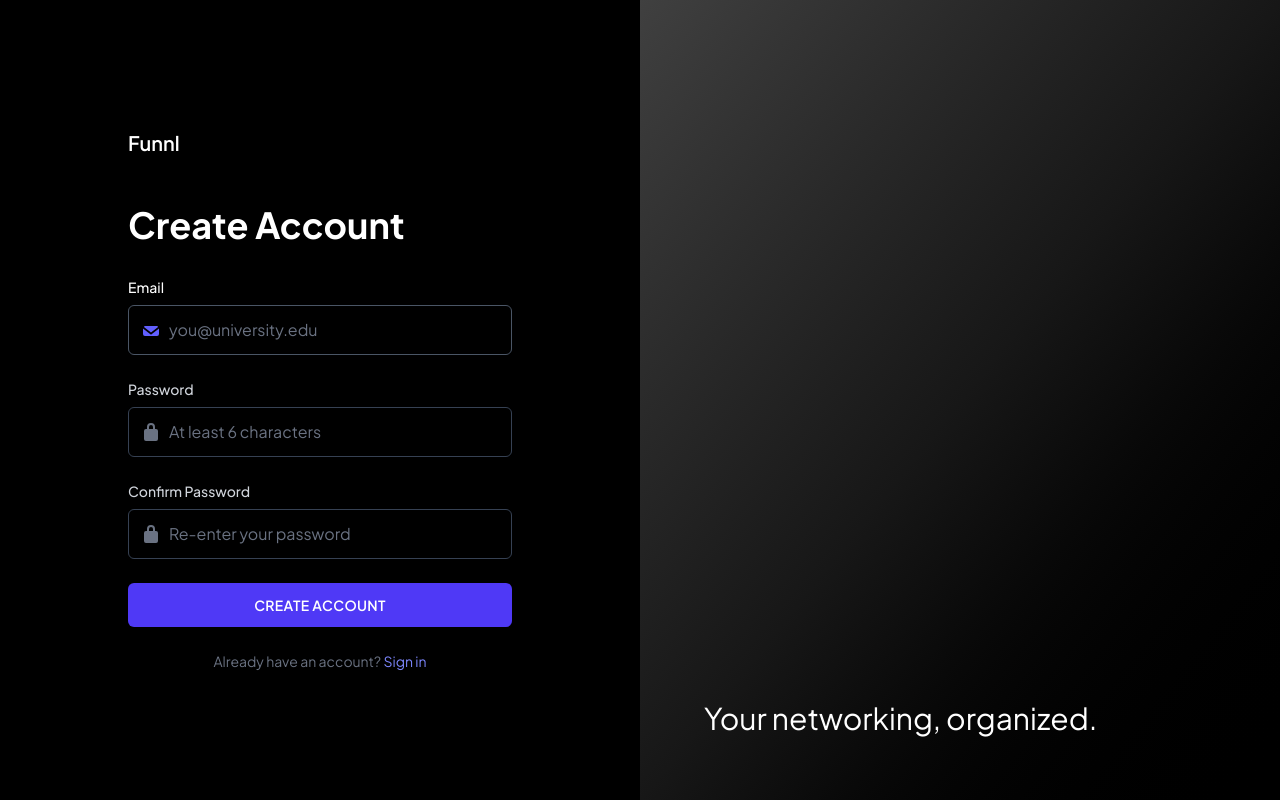
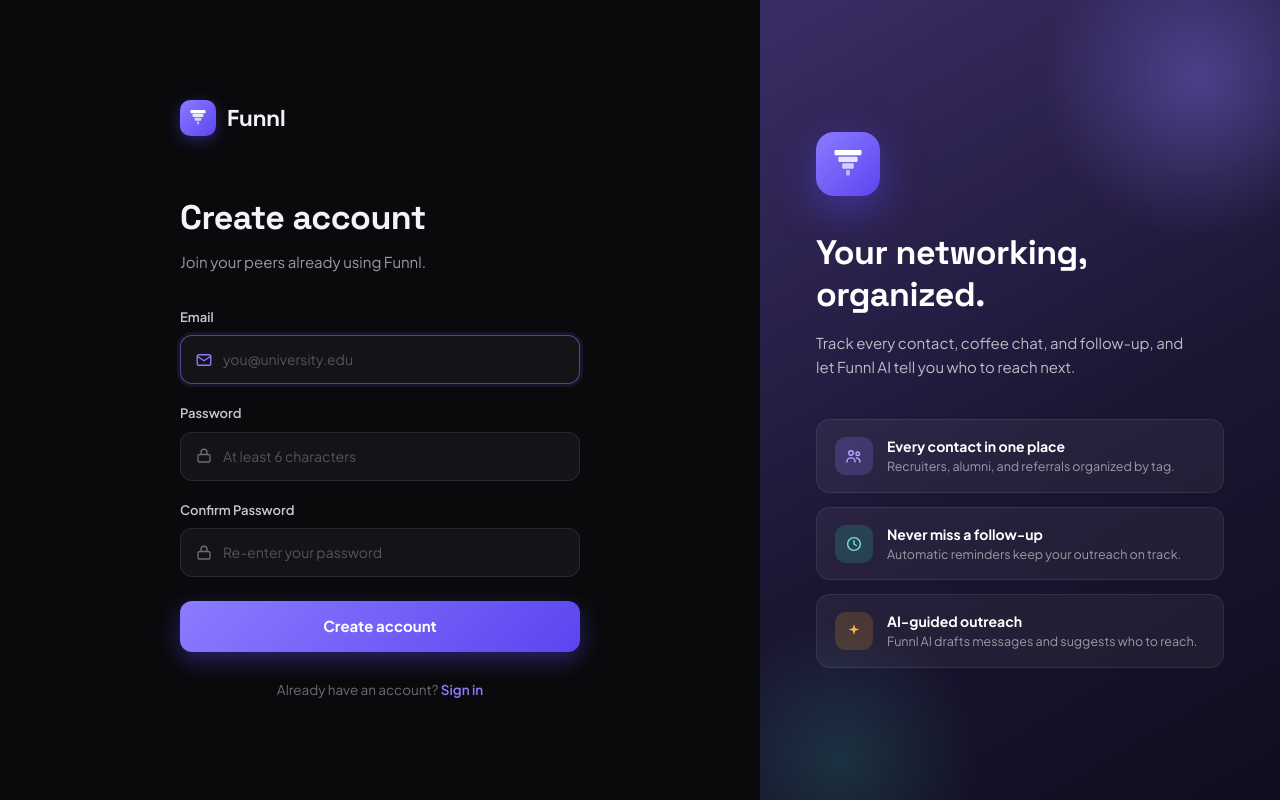
Before and after one commit to kindnav/funnlv2, a React (Vite) app: page / in a window 1280 px wide. Both pictures are taken after typing "name@example.com", "Sample123" into the empty fields and a click on the button "Create one". Built offline with nearby package versions, Linux system fonts and the light colour scheme; no server answers.

Commit message:
Restyle sign-in page: welcome back heading, feature cards, input focus glow
Co-Authored-By: Claude Sonnet 4.6 <noreply@anthropic.com>

```diff
--- a/src/pages/SignInPage.jsx
+++ b/src/pages/SignInPage.jsx
@@ -1,17 +1,16 @@
 import { useState } from 'react'
 import { supabase } from '../lib/supabase'
 
-const envelopeIcon = (
-  <svg viewBox="0 0 20 20" fill="currentColor" className="h-5 w-5 shrink-0 text-indigo-500">
-    <path d="M2.94 6.94A2 2 0 0 1 4 6h12a2 2 0 0 1 1.06.94L10 12.5 2.94 6.94ZM2 8.6V14a2 2 0 0 0 2 2h12a2 2 0 0 0 2-2V8.6l-7.4 5.55a1 1 0 0 1-1.2 0L2 8.6Z" />
-  </svg>
-)
+// ── Input wrapper with focus glow — must be outside SignInPage to avoid remount on every keystroke ──
+function InputWrapper({ children }) {
+  return (
+    <div className="flex items-center gap-[10px] rounded-xl border border-[rgba(255,255,255,0.09)] bg-input px-[14px] py-[13px] focus-within:border-[rgba(139,124,255,0.5)] focus-within:shadow-[0_0_0_3px_rgba(108,92,255,0.12)] transition-[border-color,box-shadow] duration-150">
+      {children}
+    </div>
+  )
+}
 
-const lockIcon = (
-  <svg viewBox="0 0 20 20" fill="currentColor" className="h-5 w-5 shrink-0 text-gray-500">
-    <path fillRule="evenodd" d="M10 1a4 4 0 0 0-4 4v2H5a2 2 0 0 0-2 2v8a2 2 0 0 0 2 2h10a2 2 0 0 0 2-2V9a2 2 0 0 0-2-2h-1V5a4 4 0 0 0-4-4Zm2 6V5a2 2 0 1 0-4 0v2h4Z" clipRule="evenodd" />
-  </svg>
-)
+// ── Auth logic is unchanged — only JSX below this line changes ──────────────
 
 function SignInPage() {
   const [mode, setMode] = useState('signin') // 'signin' | 'signup' | 'pending'
@@ -41,62 +40,144 @@ function SignInPage() {
   async function handleSignUp(e) {
     e.preventDefault()
     setError('')
-
-    if (password !== confirmPassword) {
-      setError('Passwords do not match.')
-      return
-    }
-    if (password.length < 6) {
-      setError('Password must be at least 6 characters.')
-      return
-    }
-
+    if (password !== confirmPassword) { setError('Passwords do not match.'); return }
+    if (password.length < 6) { setError('Password must be at least 6 characters.'); return }
     setLoading(true)
     const { error } = await supabase.auth.signUp({ email, password })
     setLoading(false)
-
-    if (error) {
-      setError(error.message)
-      return
-    }
-
+    if (error) { setError(error.message); return }
     setMode('pending')
   }
 
-  const rightPanel = (
-    <div className="hidden w-1/2 flex-col justify-end bg-gradient-to-br from-neutral-700 via-neutral-900 to-black p-16 lg:flex">
-      <p className="text-3xl font-light text-white">Your networking, organized.</p>
+  // ── Shared pieces ──────────────────────────────────────────────────────────
+
+  const logoTileSmall = (
+    <div className="w-[36px] h-[36px] rounded-[10px] bg-[linear-gradient(135deg,#8B7CFF,#5B45F0)] flex items-center justify-center shadow-[0_4px_14px_rgba(91,69,240,0.4)] flex-none">
+      <svg width="18" height="18" viewBox="0 0 100 100" fill="none">
+        <rect x="8" y="6" width="84" height="17" rx="4" fill="white"/>
+        <rect x="20" y="27" width="60" height="17" rx="4" fill="white" opacity="0.85"/>
+        <rect x="32" y="48" width="36" height="17" rx="4" fill="white" opacity="0.7"/>
+        <rect x="44" y="69" width="12" height="17" rx="4" fill="white" opacity="0.55"/>
+      </svg>
     </div>
   )
 
-  // Confirmation-pending screen — shown after a successful sign-up
+  const envelopeIcon = (
+    <svg width="18" height="18" viewBox="0 0 24 24" fill="none" stroke="#8B7CFF" strokeWidth="1.8" strokeLinecap="round" strokeLinejoin="round" className="flex-none">
+      <rect x="3" y="5" width="18" height="14" rx="2.5"/><path d="m3 7 9 6 9-6"/>
+    </svg>
+  )
+
+  const lockIcon = (
+    <svg width="18" height="18" viewBox="0 0 24 24" fill="none" stroke="#6C6C78" strokeWidth="1.8" strokeLinecap="round" strokeLinejoin="round" className="flex-none">
+      <rect x="4" y="10" width="16" height="10" rx="2.5"/><path d="M8 10V7a4 4 0 0 1 8 0v3"/>
+    </svg>
+  )
+
+  const inputCls = 'flex-1 bg-transparent text-[14px] text-hi placeholder-[#54545E] outline-none'
+  const labelCls = 'block text-[13px] font-semibold text-[#C7C7D1] mb-2'
+
+  // ── Shared right panel ─────────────────────────────────────────────────────
+
+  const rightPanel = (
+    <div
+      className="hidden lg:flex w-[520px] flex-col justify-center p-14 relative overflow-hidden"
+      style={{ background: 'linear-gradient(150deg,#3A2D66,#1C1633 55%,#100D1E)' }}
+    >
+      {/* Radial glow blobs — purely decorative CSS */}
+      <div className="absolute top-[-80px] right-[-80px] w-[320px] h-[320px] rounded-full pointer-events-none"
+        style={{ background: 'radial-gradient(circle,rgba(139,124,255,0.35),transparent 70%)' }}/>
+      <div className="absolute bottom-[-100px] left-[-60px] w-[280px] h-[280px] rounded-full pointer-events-none"
+        style={{ background: 'radial-gradient(circle,rgba(47,212,182,0.16),transparent 70%)' }}/>
+
+      <div className="relative">
+        {/* 64px logo tile */}
+        <div className="w-16 h-16 rounded-[18px] bg-[linear-gradient(135deg,#8B7CFF,#5B45F0)] flex items-center justify-center shadow-[0_12px_40px_rgba(91,69,240,0.5)] mb-9">
+          <svg width="32" height="32" viewBox="0 0 100 100" fill="none">
+            <rect x="8" y="6" width="84" height="17" rx="4" fill="white"/>
+            <rect x="20" y="27" width="60" height="17" rx="4" fill="white" opacity="0.85"/>
+            <rect x="32" y="48" width="36" height="17" rx="4" fill="white" opacity="0.7"/>
+            <rect x="44" y="69" width="12" height="17" rx="4" fill="white" opacity="0.55"/>
+          </svg>
+        </div>
+
+        <h3 className="font-display text-[34px] font-bold text-white leading-[1.25] mb-[14px] tracking-[-0.5px]">
+          Your networking, organized.
+        </h3>
+        <p className="text-[15px] leading-[1.6] text-[rgba(255,255,255,0.7)] mb-10 max-w-[380px]">
+          Track every contact, coffee chat, and follow-up, and let Funnl AI tell you who to reach next.
+        </p>
+
+        {/* Feature highlight cards */}
+        <div className="flex flex-col gap-[14px]">
+          <div className="flex items-center gap-[14px] bg-[rgba(255,255,255,0.05)] border border-[rgba(255,255,255,0.08)] rounded-[14px] px-[18px] py-4">
+            <div className="w-[38px] h-[38px] rounded-[11px] bg-[rgba(139,124,255,0.22)] flex items-center justify-center flex-none">
+              <svg width="18" height="18" viewBox="0 0 24 24" fill="none" stroke="#B4A8FF" strokeWidth="1.9" strokeLinecap="round" strokeLinejoin="round">
+                <circle cx="8" cy="8" r="3"/><path d="M2.5 20c0-3 2.5-5.5 5.5-5.5S13.5 17 13.5 20"/><circle cx="17" cy="9" r="2.4"/><path d="M15 14.6c2.8.3 5 2.6 5 5.4"/>
+              </svg>
+            </div>
+            <div>
+              <p className="text-[14px] font-bold text-white">Every contact in one place</p>
+              <p className="text-[12.5px] text-[rgba(255,255,255,0.55)]">Recruiters, alumni, and referrals organized by tag.</p>
+            </div>
+          </div>
+
+          <div className="flex items-center gap-[14px] bg-[rgba(255,255,255,0.05)] border border-[rgba(255,255,255,0.08)] rounded-[14px] px-[18px] py-4">
+            <div className="w-[38px] h-[38px] rounded-[11px] bg-[rgba(47,212,182,0.18)] flex items-center justify-center flex-none">
+              <svg width="18" height="18" viewBox="0 0 24 24" fill="none" stroke="#6EE7D6" strokeWidth="1.9" strokeLinecap="round" strokeLinejoin="round">
+                <circle cx="12" cy="12" r="8.5"/><path d="M12 7.5V12l3 2"/>
+              </svg>
+            </div>
+            <div>
+              <p className="text-[14px] font-bold text-white">Never miss a follow-up</p>
+              <p className="text-[12.5px] text-[rgba(255,255,255,0.55)]">Automatic reminders keep your outreach on track.</p>
+            </div>
+          </div>
+
+          <div className="flex items-center gap-[14px] bg-[rgba(255,255,255,0.05)] border border-[rgba(255,255,255,0.08)] rounded-[14px] px-[18px] py-4">
+            <div className="w-[38px] h-[38px] rounded-[11px] bg-[rgba(245,166,35,0.18)] flex items-center justify-center flex-none">
+              <svg width="18" height="18" viewBox="0 0 24 24" fill="#FFB84D">
+                <path d="M12 3l1.7 5.3L19 10l-5.3 1.7L12 17l-1.7-5.3L5 10l5.3-1.7L12 3z"/>
+              </svg>
+            </div>
+            <div>
+              <p className="text-[14px] font-bold text-white">AI-guided outreach</p>
+              <p className="text-[12.5px] text-[rgba(255,255,255,0.55)]">Funnl AI drafts messages and suggests who to reach.</p>
+            </div>
+          </div>
+        </div>
+      </div>
+    </div>
+  )
+
+  // ── Pending confirmation screen ────────────────────────────────────────────
+
   if (mode === 'pending') {
     return (
       <div className="flex min-h-screen">
-        <div className="flex w-full flex-col justify-center bg-black px-10 lg:w-1/2">
-          <div className="mx-auto w-full max-w-sm">
-            <p className="mb-12 text-xl font-semibold text-white">Funnl</p>
-            <h1 className="mb-4 text-3xl font-bold text-white">Check your email</h1>
-            <p className="mb-2 leading-relaxed text-gray-300">
+        <div className="flex flex-1 flex-col justify-center bg-[#0A0A0C] px-[88px]">
+          <div className="mx-auto w-full max-w-[400px]">
+            <div className="flex items-center gap-[11px] mb-14">
+              {logoTileSmall}
+              <span className="font-display font-bold text-[23px] text-hi tracking-[-0.5px]">Funnl</span>
+            </div>
+            <h1 className="font-display text-[32px] font-bold text-hi mb-3 tracking-[-0.5px]">Check your email</h1>
+            <p className="text-[15px] leading-relaxed text-[#9A9AA5] mb-2">
               We sent a confirmation link to{' '}
-              <span className="font-medium text-white">{email}</span>.
+              <span className="font-semibold text-hi">{email}</span>.
             </p>
-            <p className="mb-8 leading-relaxed text-gray-400">
-              Click the link in that email to verify your account, then come back here and sign in with your email and password.
+            <p className="text-[15px] leading-relaxed text-[#9A9AA5] mb-8">
+              Click that link to verify your account, then come back here and sign in.
             </p>
-            <p className="mb-8 text-sm text-gray-500">
+            <p className="text-[13.5px] text-[#6C6C78] mb-8">
               Didn't receive it? Check your spam folder, or{' '}
-              <button
-                onClick={() => switchMode('signup')}
-                className="text-indigo-400 underline hover:text-indigo-300"
-              >
+              <button onClick={() => switchMode('signup')} className="text-accent underline hover:text-tag transition-colors">
                 try signing up again
-              </button>
-              .
+              </button>.
             </p>
             <button
               onClick={() => switchMode('signin')}
-              className="w-full rounded-md bg-indigo-600 py-3 text-sm font-semibold uppercase tracking-wide text-white transition hover:bg-indigo-500"
+              className="w-full bg-[linear-gradient(135deg,#8B7CFF,#5B45F0)] text-white text-[15px] font-bold py-[14px] rounded-xl shadow-[0_8px_22px_rgba(91,69,240,0.4)] hover:opacity-90 transition-opacity"
             >
               Back to Sign In
             </button>
@@ -107,141 +188,110 @@ function SignInPage() {
     )
   }
 
+  // ── Sign in / Sign up screen ───────────────────────────────────────────────
+
   return (
     <div className="flex min-h-screen">
-      <div className="flex w-full flex-col justify-center bg-black px-10 lg:w-1/2">
-        <div className="mx-auto w-full max-w-sm">
-          <p className="mb-12 text-xl font-semibold text-white">Funnl</p>
-          <h1 className="mb-8 text-4xl font-bold text-white">
-            {mode === 'signin' ? 'Sign In' : 'Create Account'}
+      <div className="flex flex-1 flex-col justify-center bg-[#0A0A0C] px-[88px]">
+        <div className="mx-auto w-full max-w-[400px]">
+
+          {/* Logo lockup */}
+          <div className="flex items-center gap-[11px] mb-14">
+            {logoTileSmall}
+            <span className="font-display font-bold text-[23px] text-hi tracking-[-0.5px]">Funnl</span>
+          </div>
+
+          {/* Heading + subtitle */}
+          <h1 className="font-display text-[34px] font-bold text-hi tracking-[-0.5px] mb-2">
+            {mode === 'signin' ? 'Welcome back' : 'Create account'}
           </h1>
+          {mode === 'signin' && (
+            <p className="text-[15px] text-[#9A9AA5] mb-[34px]">Sign in to pick up where your network left off.</p>
+          )}
+          {mode === 'signup' && (
+            <p className="text-[15px] text-[#9A9AA5] mb-[34px]">Join your peers already using Funnl.</p>
+          )}
 
-          {mode === 'signin' ? (
-            <form onSubmit={handleSignIn} className="space-y-6">
+          {/* Sign-in form */}
+          {mode === 'signin' && (
+            <form onSubmit={handleSignIn} className="space-y-5">
               <div>
-                <label htmlFor="email" className="mb-2 block text-sm font-medium text-white">Email</label>
-                <div className="flex items-center gap-2 rounded-md border border-gray-600 bg-black px-3 py-3 focus-within:border-indigo-500">
+                <label className={labelCls}>Email</label>
+                <InputWrapper>
                   {envelopeIcon}
-                  <input
-                    id="email"
-                    type="email"
-                    value={email}
-                    onChange={(e) => setEmail(e.target.value)}
-                    required
-                    autoFocus
-                    className="w-full bg-transparent text-white placeholder-gray-500 outline-none"
-                    placeholder="you@example.com"
-                  />
-                </div>
+                  <input id="email" type="email" value={email} onChange={e => setEmail(e.target.value)}
+                    required autoFocus className={inputCls} placeholder="alex@university.edu"/>
+                </InputWrapper>
               </div>
               <div>
-                <label htmlFor="password" className="mb-2 block text-sm font-medium text-gray-300">Password</label>
-                <div className="flex items-center gap-2 rounded-md border border-gray-700 bg-black px-3 py-3 focus-within:border-indigo-500">
+                <label className={labelCls}>Password</label>
+                <InputWrapper>
                   {lockIcon}
-                  <input
-                    id="password"
-                    type="password"
-                    value={password}
-                    onChange={(e) => setPassword(e.target.value)}
-                    required
-                    className="w-full bg-transparent text-white placeholder-gray-500 outline-none"
-                    placeholder="Enter Password"
-                  />
-                </div>
+                  <input id="password" type="password" value={password} onChange={e => setPassword(e.target.value)}
+                    required className={inputCls} placeholder="Enter password"/>
+                </InputWrapper>
               </div>
 
-              {error && <p className="text-sm text-red-400">{error}</p>}
+              {error && <p className="text-sm text-danger">{error}</p>}
 
-              <button
-                type="submit"
-                disabled={loading}
-                className="w-full rounded-md bg-indigo-600 py-3 text-sm font-semibold uppercase tracking-wide text-white transition hover:bg-indigo-500 disabled:opacity-50"
-              >
-                {loading ? 'Signing In...' : 'Sign In'}
+              <button type="submit" disabled={loading}
+                className="w-full bg-[linear-gradient(135deg,#8B7CFF,#5B45F0)] text-white text-[15px] font-bold py-[14px] rounded-xl shadow-[0_8px_22px_rgba(91,69,240,0.4)] hover:opacity-90 transition-opacity disabled:opacity-50 mt-1">
+                {loading ? 'Signing in…' : 'Sign in'}
               </button>
 
-              <p className="text-center text-sm text-gray-500">
+              <p className="text-center text-[13.5px] text-[#6C6C78] pt-2">
                 Don't have an account?{' '}
-                <button
-                  type="button"
-                  onClick={() => switchMode('signup')}
-                  className="text-indigo-400 hover:text-indigo-300"
-                >
+                <button type="button" onClick={() => switchMode('signup')} className="text-accent font-semibold hover:text-tag transition-colors">
                   Create one
                 </button>
               </p>
             </form>
-          ) : (
-            <form onSubmit={handleSignUp} className="space-y-6">
+          )}
+
+          {/* Sign-up form */}
+          {mode === 'signup' && (
+            <form onSubmit={handleSignUp} className="space-y-5">
               <div>
-                <label htmlFor="signup-email" className="mb-2 block text-sm font-medium text-white">Email</label>
-                <div className="flex items-center gap-2 rounded-md border border-gray-600 bg-black px-3 py-3 focus-within:border-indigo-500">
+                <label className={labelCls}>Email</label>
+                <InputWrapper>
                   {envelopeIcon}
-                  <input
-                    id="signup-email"
-                    type="email"
-                    value={email}
-                    onChange={(e) => setEmail(e.target.value)}
-                    required
-                    autoFocus
-                    className="w-full bg-transparent text-white placeholder-gray-500 outline-none"
-                    placeholder="you@university.edu"
-                  />
-                </div>
+                  <input id="signup-email" type="email" value={email} onChange={e => setEmail(e.target.value)}
+                    required autoFocus className={inputCls} placeholder="you@university.edu"/>
+                </InputWrapper>
               </div>
               <div>
-                <label htmlFor="signup-password" className="mb-2 block text-sm font-medium text-gray-300">Password</label>
-                <div className="flex items-center gap-2 rounded-md border border-gray-700 bg-black px-3 py-3 focus-within:border-indigo-500">
+                <label className={labelCls}>Password</label>
+                <InputWrapper>
                   {lockIcon}
-                  <input
-                    id="signup-password"
-                    type="password"
-                    value={password}
-                    onChange={(e) => setPassword(e.target.value)}
-                    required
-                    className="w-full bg-transparent text-white placeholder-gray-500 outline-none"
-                    placeholder="At least 6 characters"
-                  />
-                </div>
+                  <input id="signup-password" type="password" value={password} onChange={e => setPassword(e.target.value)}
+                    required className={inputCls} placeholder="At least 6 characters"/>
+                </InputWrapper>
               </div>
               <div>
-                <label htmlFor="confirm-password" className="mb-2 block text-sm font-medium text-gray-300">Confirm Password</label>
-                <div className="flex items-center gap-2 rounded-md border border-gray-700 bg-black px-3 py-3 focus-within:border-indigo-500">
+                <label className={labelCls}>Confirm Password</label>
+                <InputWrapper>
                   {lockIcon}
-                  <input
-                    id="confirm-password"
-                    type="password"
-                    value={confirmPassword}
-                    onChange={(e) => setConfirmPassword(e.target.value)}
-                    required
-                    className="w-full bg-transparent text-white placeholder-gray-500 outline-none"
-                    placeholder="Re-enter your password"
-                  />
-                </div>
+                  <input id="confirm-password" type="password" value={confirmPassword} onChange={e => setConfirmPassword(e.target.value)}
+                    required className={inputCls} placeholder="Re-enter your password"/>
+                </InputWrapper>
               </div>
 
-              {error && <p className="text-sm text-red-400">{error}</p>}
+              {error && <p className="text-sm text-danger">{error}</p>}
 
-              <button
-                type="submit"
-                disabled={loading}
-                className="w-full rounded-md bg-indigo-600 py-3 text-sm font-semibold uppercase tracking-wide text-white transition hover:bg-indigo-500 disabled:opacity-50"
-              >
-                {loading ? 'Creating Account...' : 'Create Account'}
+              <button type="submit" disabled={loading}
+                className="w-full bg-[linear-gradient(135deg,#8B7CFF,#5B45F0)] text-white text-[15px] font-bold py-[14px] rounded-xl shadow-[0_8px_22px_rgba(91,69,240,0.4)] hover:opacity-90 transition-opacity disabled:opacity-50 mt-1">
+                {loading ? 'Creating account…' : 'Create account'}
               </button>
 
-              <p className="text-center text-sm text-gray-500">
+              <p className="text-center text-[13.5px] text-[#6C6C78] pt-2">
                 Already have an account?{' '}
-                <button
-                  type="button"
-                  onClick={() => switchMode('signin')}
-                  className="text-indigo-400 hover:text-indigo-300"
-                >
+                <button type="button" onClick={() => switchMode('signin')} className="text-accent font-semibold hover:text-tag transition-colors">
                   Sign in
                 </button>
               </p>
             </form>
           )}
+
         </div>
       </div>
       {rightPanel}
```
